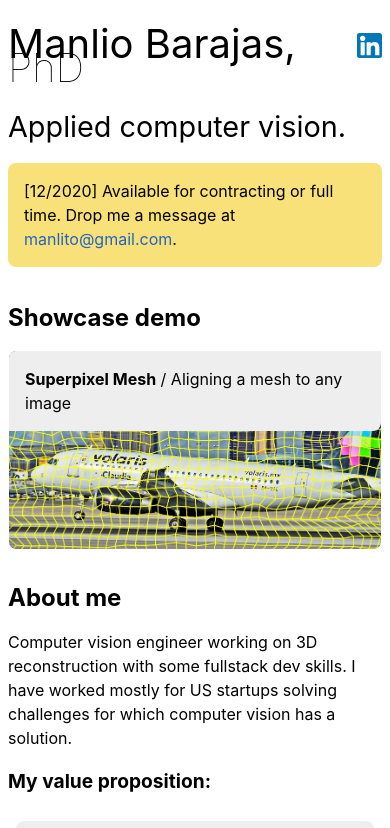
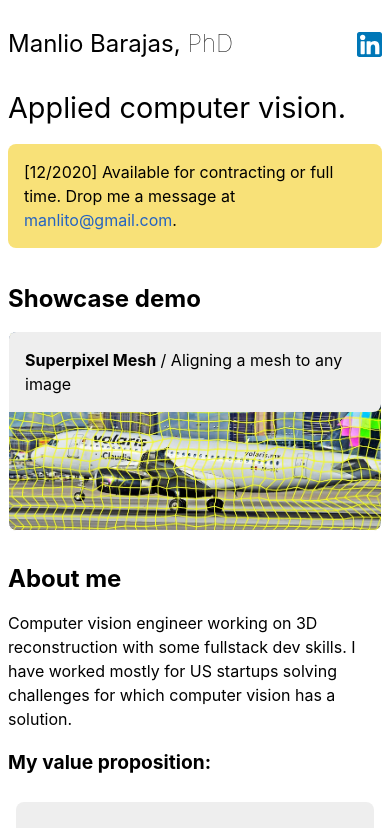
Before and after one commit to manlito/manlio-mx, a Next.js app: page / in a window 390 px wide. Shown: the top 828 px of the page. Built offline with nearby package versions, Linux system fonts and the light colour scheme.

Commit message:
Adjust name size based on screen size

```diff
--- a/styles/Layout.module.css
+++ b/styles/Layout.module.css
@@ -59,3 +59,21 @@
     color: #7ac3e6;
   }
 }
+
+@media (max-width: 500px) {
+  .menu {
+    font-size: 2rem;
+  }
+}
+
+@media (max-width: 400px) {
+  .menu {
+    font-size: 1.5rem;
+  }
+}
+
+@media (max-width: 300px) {
+  .menu {
+    font-size: 1.2rem;
+  }
+}
```
